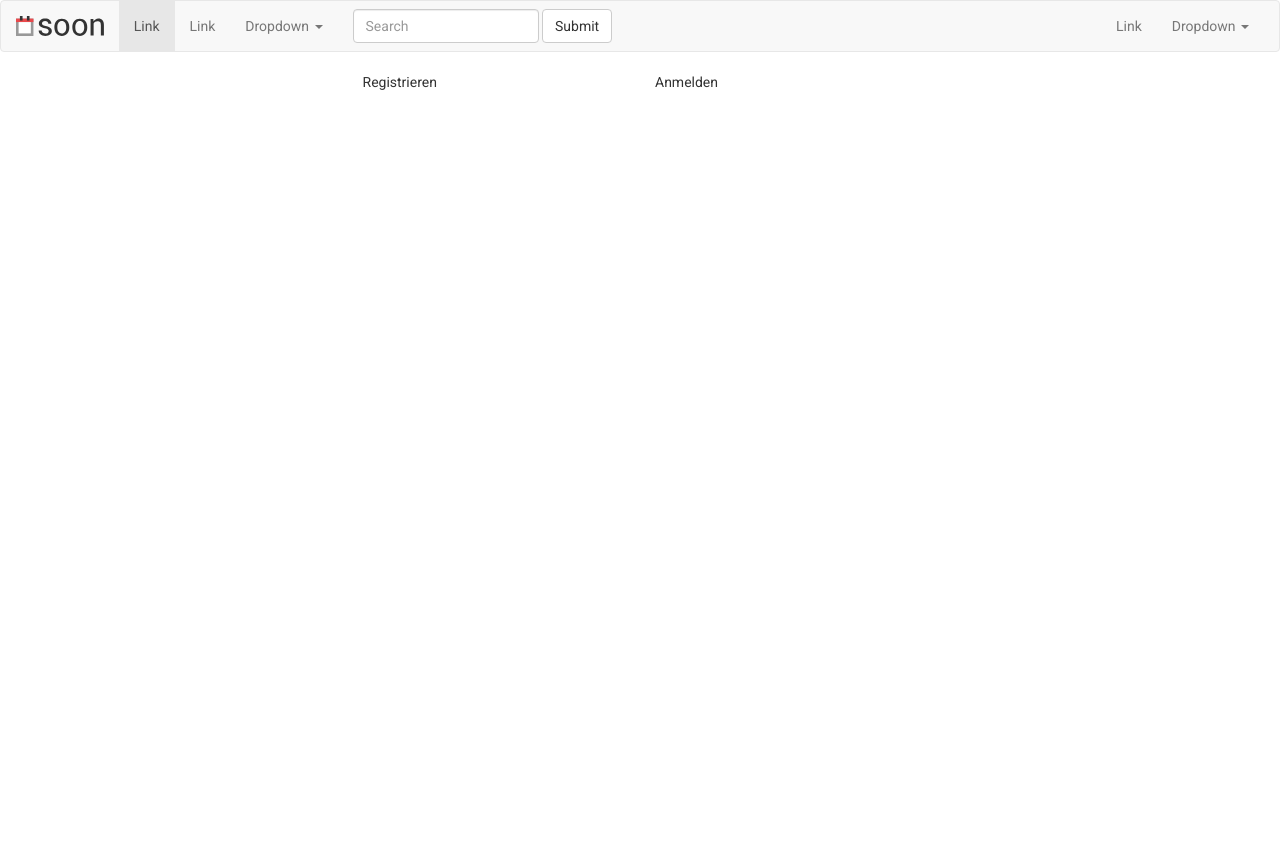
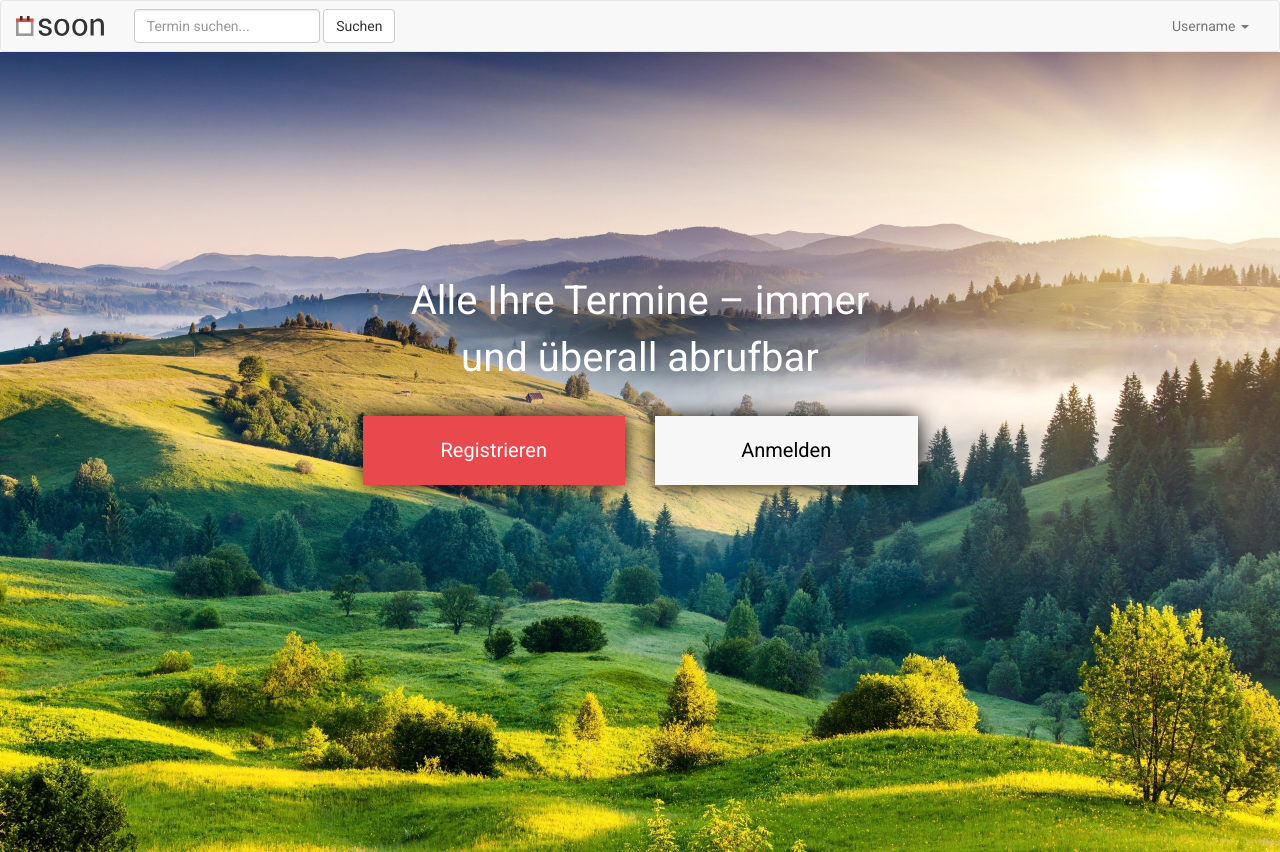
Before and after one commit to danielphpmaster/soon, a PHP site: page / in a window 1280 px wide. Before the commit the page ends 90 px from the top, so only its background shows below. Run offline with PHP 8.4, Linux system fonts and the light colour scheme; some libraries are stand-ins or nearby versions.

Commit message:
Daniel
Inhaltliche Anpassungen in der Navigationleiste.

Startseite (index.php) mit Hintergrundbild, sowie Anmelde- und Registrationbuttons ergänzt.

```diff
--- a/head.php
+++ b/head.php
@@ -1,10 +1,8 @@
 <meta charset="utf-8">
-<meta name="viewport" content="width=device-width, initial-scale=1, shrink-to-fit=no">
+<meta content='width=device-width; initial-scale=1.0; maximum-scale=1.0; user-scalable=0;' name='viewport' />
 
 <title><?php echo $title; ?></title>
 
-<link rel="stylesheet" type="text/css" href="style.css">
-<link href="https://fonts.googleapis.com/css?family=Roboto" rel="stylesheet">
 <link rel="shortcut icon" href="images/favicon.ico" type="image/x-icon"/>
 
 <!-- Einbindung von Bootstrap -->
@@ -12,3 +10,6 @@
 <script src="https://code.jquery.com/jquery-3.2.1.slim.min.js" integrity="sha384-KJ3o2DKtIkvYIK3UENzmM7KCkRr/rE9/Qpg6aAZGJwFDMVNA/GpGFF93hXpG5KkN" crossorigin="anonymous"></script>
 <script src="https://cdnjs.cloudflare.com/ajax/libs/popper.js/1.11.0/umd/popper.min.js" integrity="sha384-b/U6ypiBEHpOf/4+1nzFpr53nxSS+GLCkfwBdFNTxtclqqenISfwAzpKaMNFNmj4" crossorigin="anonymous"></script>
 <script src="https://maxcdn.bootstrapcdn.com/bootstrap/4.0.0-beta/js/bootstrap.min.js" integrity="sha384-h0AbiXch4ZDo7tp9hKZ4TsHbi047NrKGLO3SEJAg45jXxnGIfYzk4Si90RDIqNm1" crossorigin="anonymous"></script>
+
+<link rel="stylesheet" type="text/css" href="style.css">
+<link href="https://fonts.googleapis.com/css?family=Roboto" rel="stylesheet">
--- a/index.php
+++ b/index.php
@@ -12,20 +12,41 @@
 
 <body>
 	<?php include 'navbar.php';?>
+	<div class="background-image">
 	<div class="container">
 		<div class="row">
 			<div class="col-xs-12 col-md-3">
 			</div>
-			<div class="col-xs-12 col-md-3">
-				Registrieren
+			<div class="col-xs-12 col-md-6">
+				<div class="message">
+					Alle Ihre Termine – immer und überall abrufbar
+				</div>
 			</div>
 			<div class="col-xs-12 col-md-3">
-				Anmelden
+			</div>
+		</div>
+		<div class="row">
+			<div class="col-xs-12 col-md-3">
+			</div>
+			<div class="col-xs-6 col-md-3">
+				<a href="registration.php">
+					<div class="linkbox registration">
+						Registrieren
+					</div>
+				</a>
+			</div>
+			<div class="col-xs-6 col-md-3">
+				<a href="login.php">
+					<div class="linkbox login">
+						Anmelden
+					</div>
+				</a>
 			</div>
 			<div class="col-xs-12 col-md-3">
 			</div>
 		</div>
 	</div>
+	</div>
 </body>
 
 </html>
--- a/navbar.php
+++ b/navbar.php
@@ -8,43 +8,25 @@
 				<span class="icon-bar"></span>
 				<span class="icon-bar"></span>
 			</button>
-			<a class="navbar-brand" href="#"><img src="logo.svg" height="20px"></a>
+			<a class="navbar-brand" href="index.php"><img src="logo.svg" height="20px"></a>
 		</div>
 
 		<!-- Collect the nav links, forms, and other content for toggling -->
 		<div class="collapse navbar-collapse" id="bs-example-navbar-collapse-1">
-			<ul class="nav navbar-nav">
-				<li class="active"><a href="#">Link <span class="sr-only">(current)</span></a></li>
-				<li><a href="#">Link</a></li>
-				<li class="dropdown">
-					<a href="#" class="dropdown-toggle" data-toggle="dropdown" role="button" aria-haspopup="true" aria-expanded="false">Dropdown <span class="caret"></span></a>
-					<ul class="dropdown-menu">
-						<li><a href="#">Action</a></li>
-						<li><a href="#">Another action</a></li>
-						<li><a href="#">Something else here</a></li>
-						<li role="separator" class="divider"></li>
-						<li><a href="#">Separated link</a></li>
-						<li role="separator" class="divider"></li>
-						<li><a href="#">One more separated link</a></li>
-					</ul>
-				</li>
-			</ul>
 			<form class="navbar-form navbar-left">
 				<div class="form-group">
-				<input type="text" class="form-control" placeholder="Search">
+				<input type="text" class="form-control" placeholder="Termin suchen...">
 				</div>
-				<button type="submit" class="btn btn-default">Submit</button>
+				<button type="submit" class="btn btn-default">Suchen</button>
 			</form>
 			<ul class="nav navbar-nav navbar-right">
-				<li><a href="#">Link</a></li>
 				<li class="dropdown">
-				<a href="#" class="dropdown-toggle" data-toggle="dropdown" role="button" aria-haspopup="true" aria-expanded="false">Dropdown <span class="caret"></span></a>
+				<a href="#" class="dropdown-toggle" data-toggle="dropdown" role="button" aria-haspopup="true" aria-expanded="false">Username <span class="caret"></span></a>
 				<ul class="dropdown-menu">
-					<li><a href="#">Action</a></li>
-					<li><a href="#">Another action</a></li>
-					<li><a href="#">Something else here</a></li>
+					<li><a href="calendar.php">Mein Kalender</a></li>
+					<li><a href="profile.php">Mein Profil</a></li>
 					<li role="separator" class="divider"></li>
-					<li><a href="#">Separated link</a></li>
+					<li><a href="#">Abmelden</a></li>
 				</ul>
 				</li>
 			</ul>
--- a/style.css
+++ b/style.css
@@ -1,3 +1,59 @@
 * {
 	font-family: 'Roboto', sans-serif;
 }
+
+.navbar {
+	margin-bottom: 0px;
+}
+div.background-image {
+	background-image: url(images/landscape.jpg);
+	min-height: 100vh;
+    background-position: center;
+    background-repeat: no-repeat;
+    background-size: cover;
+	background-attachment: fixed;
+}
+
+div.row a {
+	text-decoration: none;
+}
+
+div.message {
+	color: white;
+	padding: 20px;
+	text-align: center;
+	font-size: 40px;
+	margin-top: calc(100vh*0.25);
+	background: rgba(0,0,0,0.5);
+	background: -moz-radial-gradient(center, ellipse cover, rgba(0,0,0,0.5) 0%, rgba(179,179,179,0) 70%, rgba(255,255,255,0) 100%);
+	background: -webkit-gradient(radial, center center, 0px, center center, 100%, color-stop(0%, rgba(0,0,0,0.5)), color-stop(70%, rgba(179,179,179,0)), color-stop(100%, rgba(255,255,255,0)));
+	background: -webkit-radial-gradient(center, ellipse cover, rgba(0,0,0,0.5) 0%, rgba(179,179,179,0) 70%, rgba(255,255,255,0) 100%);
+	background: -o-radial-gradient(center, ellipse cover, rgba(0,0,0,0.5) 0%, rgba(179,179,179,0) 70%, rgba(255,255,255,0) 100%);
+	background: -ms-radial-gradient(center, ellipse cover, rgba(0,0,0,0.5) 0%, rgba(179,179,179,0) 70%, rgba(255,255,255,0) 100%);
+	background: radial-gradient(ellipse at center, rgba(0,0,0,0.5) 0%, rgba(179,179,179,0) 70%, rgba(255,255,255,0) 100%);
+	filter: progid:DXImageTransform.Microsoft.gradient( startColorstr='#000000', endColorstr='#ffffff', GradientType=1 );
+}
+
+div.linkbox {
+	padding: 20px;
+	text-align: center;
+	font-size: 20px;
+	margin-top: 10px;
+	box-shadow: 0px 0px 20px 0px rgba(0,0,0,1);
+}
+
+div.linkbox:hover {
+	opacity: 0.95;
+}
+
+div.registration {
+	background-color: #e9494c;
+	color: white;
+}
+
+
+div.login {
+	background-color: #f7f7f7;
+	color: black;
+	margin-bottom: calc(100vh*0.25);
+}
```
Also changed, not shown: login.php (added, +17 -0 lines), registration.php (added, +17 -0 lines), images/landscape.jpg (added).
